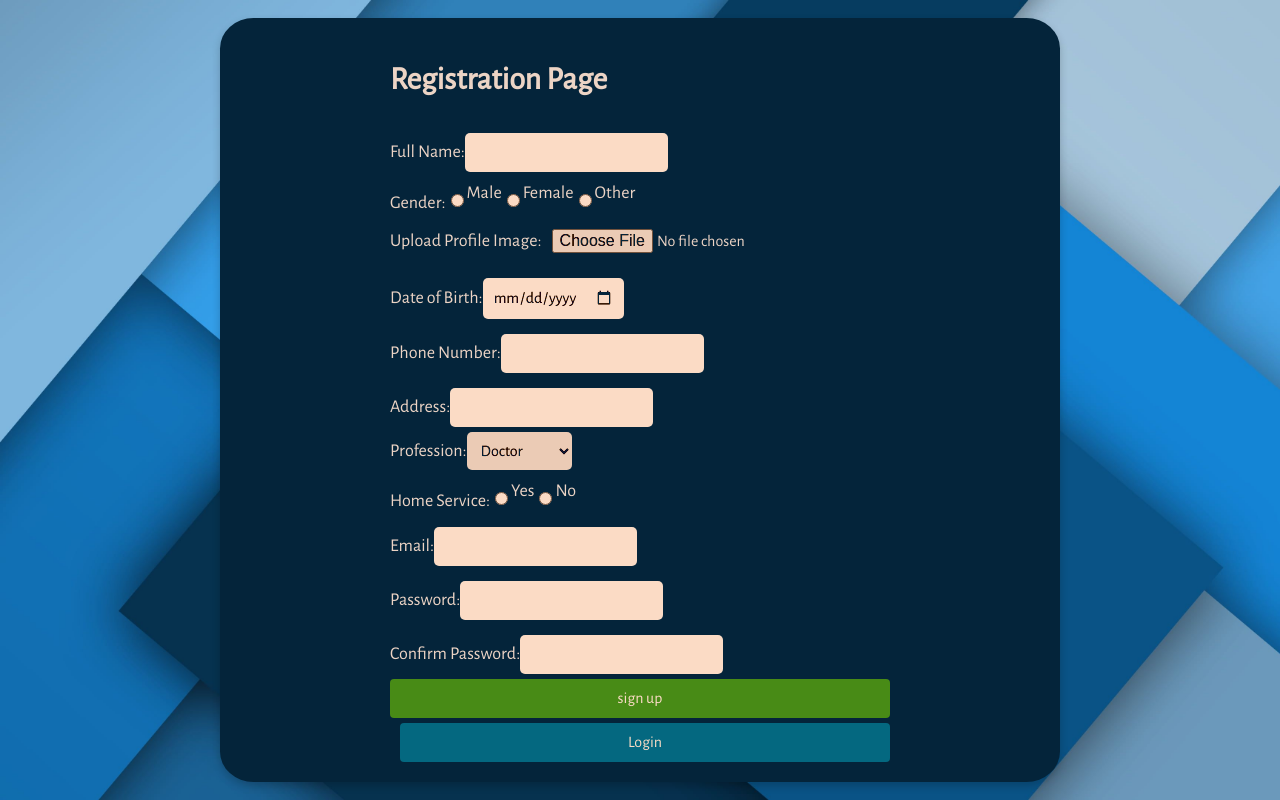
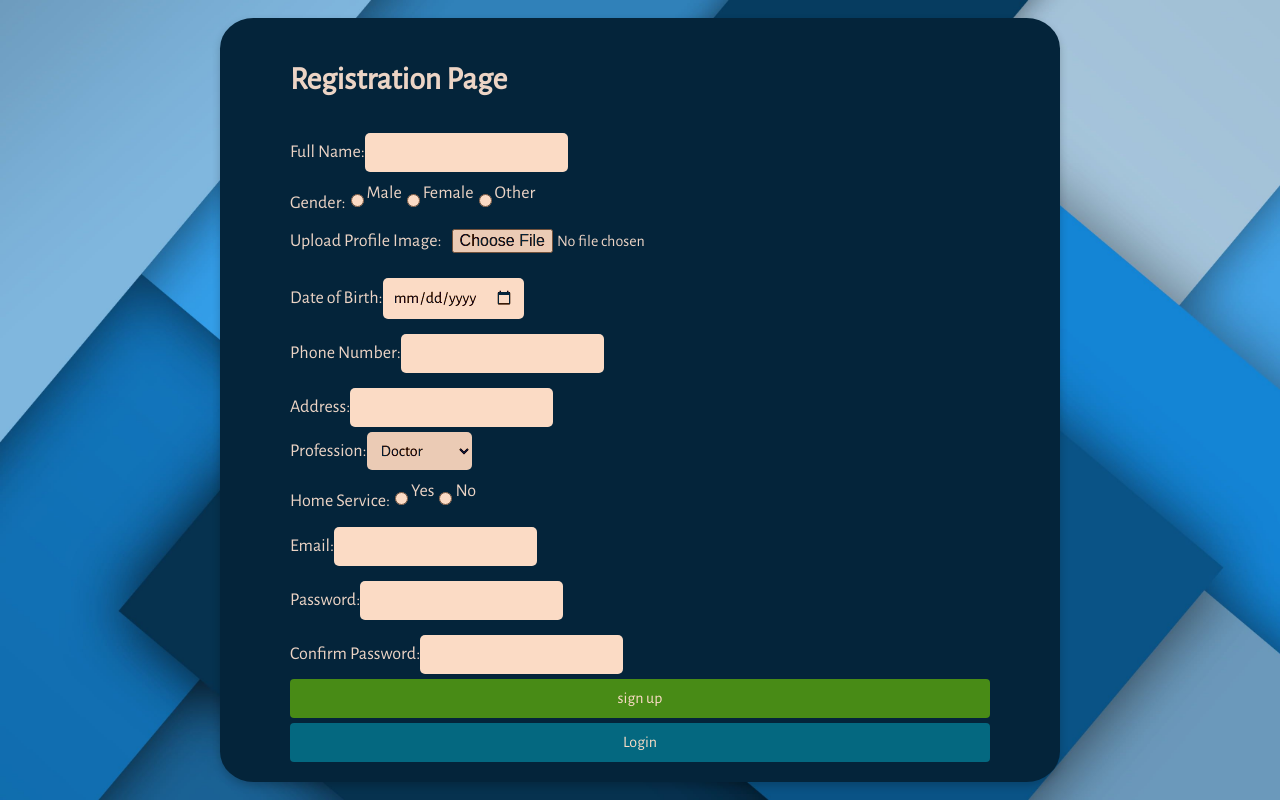
Before and after one commit to Aadarshprajapati777/local-service-provider, a React (Create React App) app: page / in a window 1280 px wide. Built offline with nearby package versions, Linux system fonts and the light colour scheme.

Commit message:
corrected login button margin

```diff
--- a/src/components/registration/registrationpage.css
+++ b/src/components/registration/registrationpage.css
@@ -49,7 +49,7 @@ body {
 
 .left-container {
   width: 100%;
-  max-width: 500px;
+  max-width: 700px;
 }
 
 h1 {
@@ -105,5 +105,4 @@ button {
 .login-button {
   background-color: #008CBA;
   color: #fff;
-  margin-left: 10px;
 }
```
